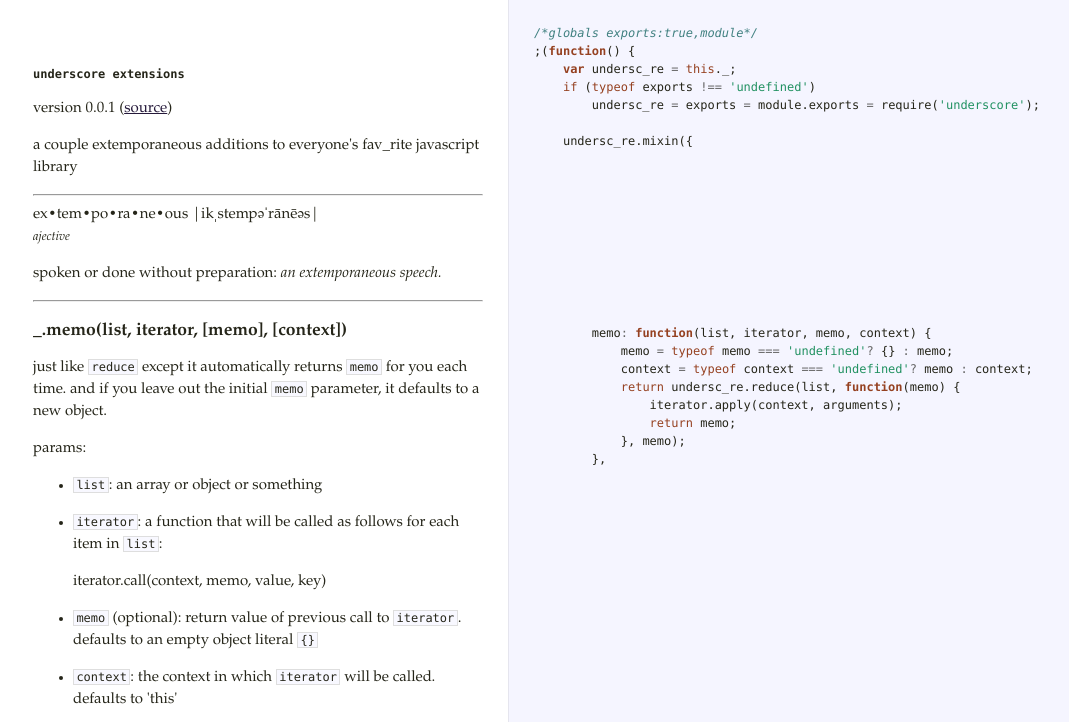
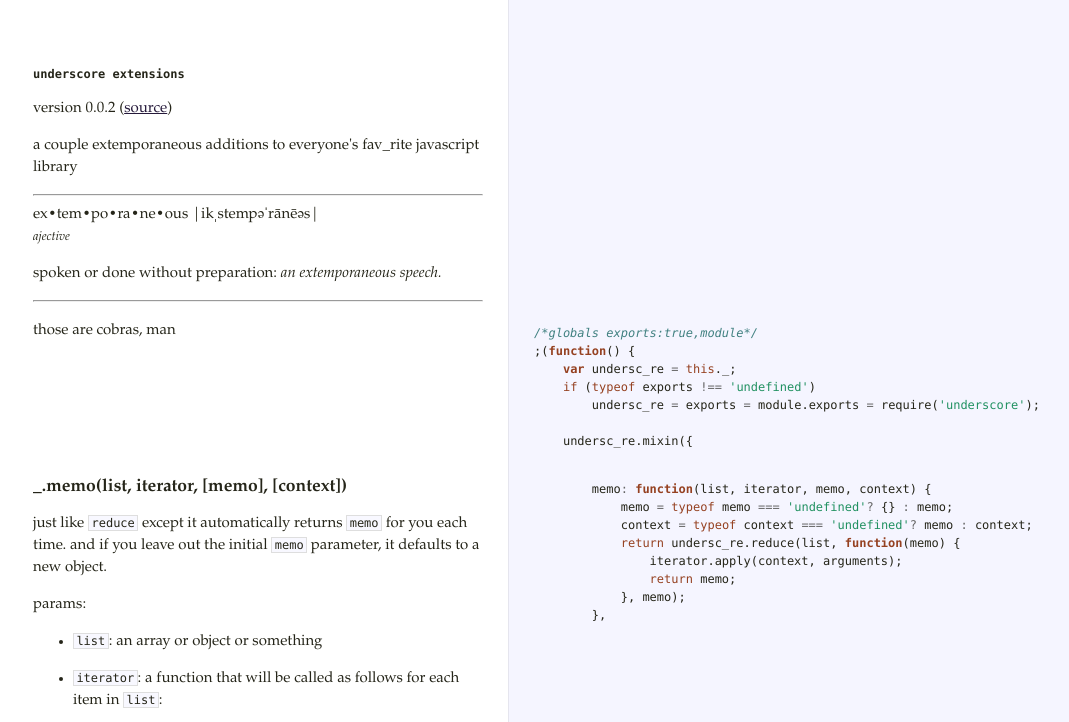
Before and after one commit to aaronj1335/undersc_rext, a plain HTML site: page index.html in a window 1280 px wide. Shown: the part 78-800 px from the top of the page, without its empty margins (17-1086 px from the left). Drawn offline with Linux system fonts and the light colour scheme.

Commit message:
documentation updates

```diff
--- a/index.html
+++ b/index.html
@@ -1,6 +1,6 @@
 <!DOCTYPE html>  <html> <head>   <title>undersc_rext.js</title>   <meta http-equiv="content-type" content="text/html; charset=UTF-8">   <link rel="stylesheet" media="all" href="docco.css" /> </head> <body>   <div id="container">     <div id="background"></div>          <table cellpadding="0" cellspacing="0">       <thead>         <tr>           <th class="docs">             <h1>               undersc_rext.js             </h1>           </th>           <th class="code">           </th>         </tr>       </thead>       <tbody>                               <tr id="section-1">             <td class="docs">               <div class="pilwrap">                 <a class="pilcrow" href="#section-1">&#182;</a>               </div>               <h1><code>underscore extensions</code></h1>
 
-<p>version 0.0.1 (<a href="https://github.com/aaronj1335/undersc_rext">source</a>)</p>
+<p>version 0.0.2 (<a href="https://github.com/aaronj1335/undersc_rext">source</a>)</p>
 
 <p>a couple extemporaneous additions to everyone's fav_rite javascript library</p>
 
@@ -11,13 +11,13 @@
 
 <p>spoken or done without preparation: <em>an extemporaneous speech.</em></p>
 
-<hr />             </td>             <td class="code">               <div class="highlight"><pre><span class="cm">/*globals exports:true,module*/</span>
+<hr />             </td>             <td class="code">               <div class="highlight"><pre></pre></div>             </td>           </tr>                               <tr id="section-2">             <td class="docs">               <div class="pilwrap">                 <a class="pilcrow" href="#section-2">&#182;</a>               </div>               <p>those are cobras, man</p>             </td>             <td class="code">               <div class="highlight"><pre><span class="cm">/*globals exports:true,module*/</span>
 <span class="p">;(</span><span class="kd">function</span><span class="p">()</span> <span class="p">{</span>
     <span class="kd">var</span> <span class="nx">undersc_re</span> <span class="o">=</span> <span class="k">this</span><span class="p">.</span><span class="nx">_</span><span class="p">;</span>
     <span class="k">if</span> <span class="p">(</span><span class="k">typeof</span> <span class="nx">exports</span> <span class="o">!==</span> <span class="s1">&#39;undefined&#39;</span><span class="p">)</span>
         <span class="nx">undersc_re</span> <span class="o">=</span> <span class="nx">exports</span> <span class="o">=</span> <span class="nx">module</span><span class="p">.</span><span class="nx">exports</span> <span class="o">=</span> <span class="nx">require</span><span class="p">(</span><span class="s1">&#39;underscore&#39;</span><span class="p">);</span>
 
-    <span class="nx">undersc_re</span><span class="p">.</span><span class="nx">mixin</span><span class="p">({</span></pre></div>             </td>           </tr>                               <tr id="section-2">             <td class="docs">               <div class="pilwrap">                 <a class="pilcrow" href="#section-2">&#182;</a>               </div>               <h3>_.memo(list, iterator, [memo], [context])</h3>
+    <span class="nx">undersc_re</span><span class="p">.</span><span class="nx">mixin</span><span class="p">({</span></pre></div>             </td>           </tr>                               <tr id="section-3">             <td class="docs">               <div class="pilwrap">                 <a class="pilcrow" href="#section-3">&#182;</a>               </div>               <h3>_.memo(list, iterator, [memo], [context])</h3>
 
 <p>just like <code>reduce</code> except it automatically returns <code>memo</code> for you
 each time.  and if you leave out the initial <code>memo</code> parameter, it
@@ -44,7 +44,7 @@ defaults to 'this'</p></li>
                 <span class="nx">iterator</span><span class="p">.</span><span class="nx">apply</span><span class="p">(</span><span class="nx">context</span><span class="p">,</span> <span class="nx">arguments</span><span class="p">);</span>
                 <span class="k">return</span> <span class="nx">memo</span><span class="p">;</span>
             <span class="p">},</span> <span class="nx">memo</span><span class="p">);</span>
-        <span class="p">},</span></pre></div>             </td>           </tr>                               <tr id="section-3">             <td class="docs">               <div class="pilwrap">                 <a class="pilcrow" href="#section-3">&#182;</a>               </div>               <h3>_.prop(obj, value, [key])</h3>
+        <span class="p">},</span></pre></div>             </td>           </tr>                               <tr id="section-4">             <td class="docs">               <div class="pilwrap">                 <a class="pilcrow" href="#section-4">&#182;</a>               </div>               <h3>_.prop(obj, value, [key])</h3>
 
 <p>kinda like jquery <code>prop()</code> or <code>attr()</code>.  in fact it's a lot like
 jquery <code>prop()</code> and <code>attr()</code>.  except for strait up js objects.</p>
```
